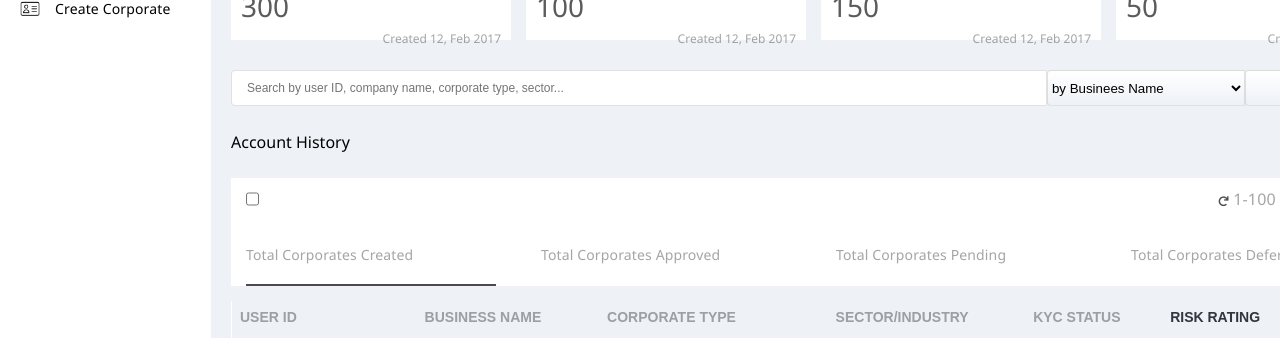
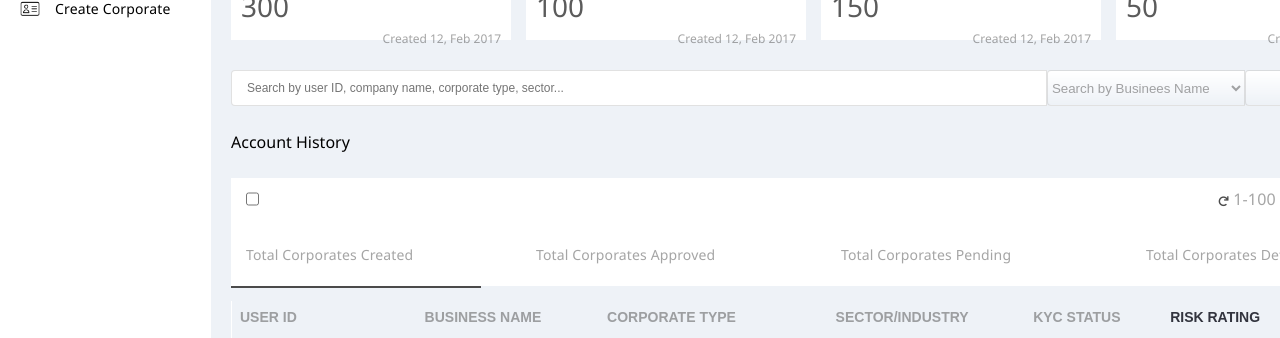
Before and after one commit to onyeepeace/KYC-portal, a plain HTML site: page index.html in a window 1280 px wide. Shown: the part 148-486 px from the top of the page. Drawn offline with Linux system fonts and the light colour scheme.

Commit message:
corrected border line

```diff
--- a/index.html
+++ b/index.html
@@ -10,6 +10,8 @@
 </head>
 <body>
     <div class="container">
+
+        <!-- Header -->
         <header>
             <div class="content">
                 <img src="images/notification(3).png" alt="notification" id="bell">
@@ -18,14 +20,20 @@
             </div>
         </header>
 
+        <!-- Main -->
         <main>
             <div class="main-container">
+
+                <!-- Side bar -->
                 <div class="main-side">
                     <a href="#" id="active"><img src="images/png(1)" alt="dashboard">Dashboard</a>
                     <a href="#"><img src="images/identification.png" alt="contact">Create Corporate</a>
                 </div>
 
+                <!-- Main body -->
                 <div class="main-body">
+
+                    <!-- Information cards -->
                     <div class="cards">
                         <div class="blue-card">
                             <div class="top">
@@ -64,22 +72,24 @@
                         </div>
                     </div>
 
+                    <!-- Search bar -->
                     <div class="searching">
                         <div class="search-items">
                             <form action="/action_page.php" id="select">
                                 <input type="text" name="fname" placeholder="Search by user ID, company name, corporate type, sector...">
                             </form>
                             <select name="search option" form="select">
-                                <option value="Businees Name">by Businees Name</option>
-                                <option value="user ID">by user ID</option>
-                                <option value="Company Name">by Company Name</option>
-                                <option value="Corporate type">by Corporate Type</option>
-                                <option value="Sector">by Sector</option>
+                                <option value="Businees Name">Search by Businees Name</option>
+                                <option value="user ID">Search by user ID</option>
+                                <option value="Company Name">Search by Company Name</option>
+                                <option value="Corporate type">Search by Corporate Type</option>
+                                <option value="Sector">Search by Sector</option>
                             </select>
                             <button type="button" onclick="alert('Selected!')">Search</button>
                         </div>
                     </div>
 
+                    <!-- Account History -->
                     <p id="acct">Account History</p>
 
                     <div class="account-pages">
@@ -96,6 +106,7 @@
                         </div>
                     </div>
 
+                    <!-- Table -->
                     <div class="table">
                         <table>
                             <tr>
--- a/style.css
+++ b/style.css
@@ -31,6 +31,7 @@ img#bell {
     background: #EEF2F7;
 }
 
+/* Header */
 header {
     background: #00425F;
     height: 9vh;
@@ -64,12 +65,14 @@ header .content {
     padding-left: 5px;
 }
 
+/* Main */
 .main-container {
     display: grid;
     grid-template-columns: 211px auto;
     grid-template-rows: 1fr auto;
 }
 
+/* Side bar */
 .main-side {
     background: #ffffff;
     padding: 10px;
@@ -95,10 +98,12 @@ header .content {
     color: #3897EB;
 }
 
+/* Main body */
 .main-body {
     padding: 10px 20px;
 }
 
+/* Information cards */
 .cards {
     display: grid;
     grid-template-columns: 1fr 1fr 1fr 1fr;
@@ -160,6 +165,7 @@ header .content {
     background: #D21C1C;
 }
 
+/* Search bar */
 .searching {
     margin-top: 30px;
     padding-bottom: 25px;
@@ -195,6 +201,11 @@ select {
     border-radius: 4px 0px 0px 4px;
 }
 
+select, option {
+    color: rgba(75, 75, 75, 0.5);
+}
+
+/* Account History */
 p#acct {
     padding-bottom: 25px;
 }
@@ -202,10 +213,11 @@ p#acct {
 .account-pages {
     height: 108px;
     background: #ffffff;
-    padding: 10px 15px;
+    padding: 10px 0;
 }
 
 .top-page {
+    padding: 0 15px;
     display: flex;
     justify-content: space-between;
 }
@@ -237,17 +249,18 @@ p#acct {
 .bottom-page a {
     width: 250px;
     text-decoration: none;
-    padding-right: 0 30px;
+    padding-right: 30px;
     font-size: 14px;
     letter-spacing: 0.01em;
     color: rgba(75, 75, 75, 0.5);
 }
 
 a.active {
-    padding-bottom: 20px;
+    padding: 0 0 22px 15px;
     border-bottom: 2px solid #4B4B4B;
 }
 
+/* Table */
 .table {
     margin-top: 15px;
     background: #ffffff;
```
